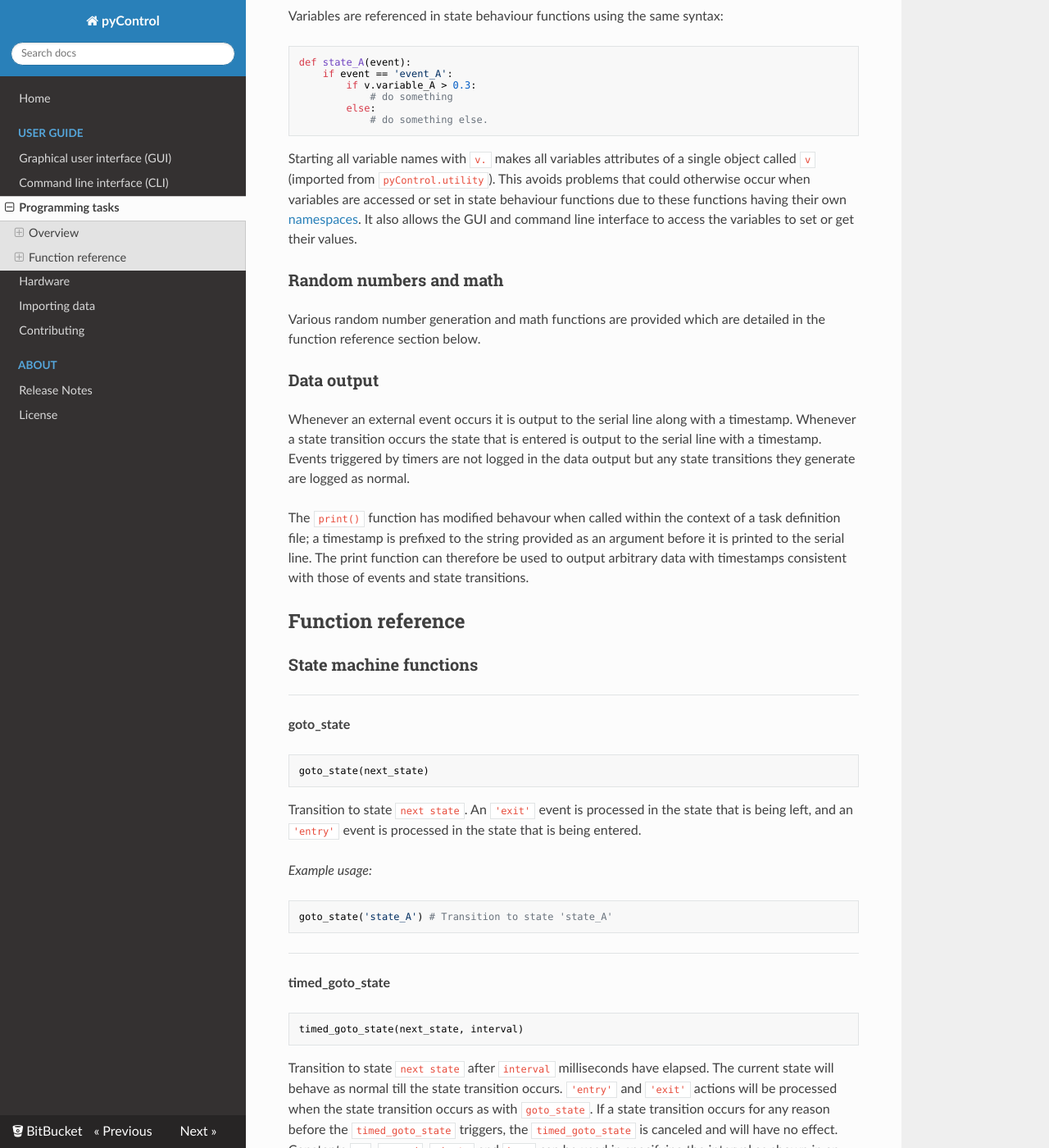
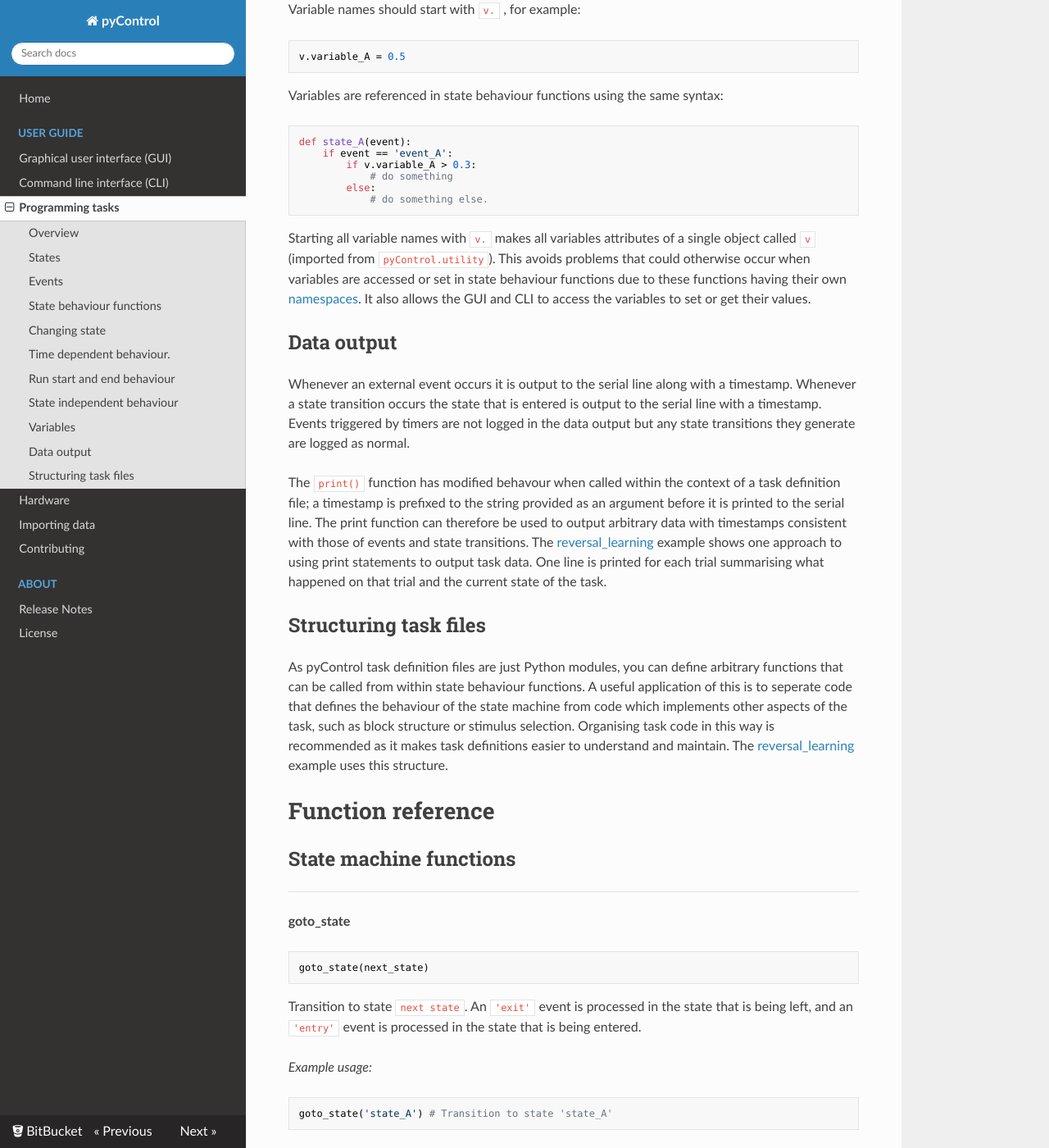
Before and after one commit to pyControl/docs, an MkDocs documentation site: the page built from docs/user-guide/programming-tasks.md, in a window 1280 px wide and 1400 px high, scrolled down 4452 px. Shown: the whole window at 82% size. Built offline with MkDocs 1.6.1, drawn with Linux system fonts in a browser that asks for light colours; nearby versions of some CDN libraries; old or Windows-style settings are respelled for this version of MkDocs; some of the changed text lies outside the part shown.

Commit message:
- Modified programming tasks to reflect updated reversal_learning example task.
- Modified headings depths to work better with readthedocs theme.

- Added links to OEPS webstore.

````diff
--- a/docs/user-guide/programming-tasks.md
+++ b/docs/user-guide/programming-tasks.md
@@ -16,7 +16,7 @@ If you are using a hardware definition file to specify external [hardware](hardw
 import hardware_definition as hw
 ```
 
-### States
+## States
 
 The state machine has a set of states defined by the user, and at any point in time it is in one of these states.  The set of states is defined by creating a varible called `states` which is a list of state names:
 
@@ -30,7 +30,7 @@ The state the machine starts in must be specified by setting a variable called `
 initial_state = 'state_A'
 ```
 
-### Events
+## Events
 
 Events cause the state machine to do things, they may be generated externally by hardware inputs or internally by setting timers.  The user specifies the events used by the state machine by creating a variable called `events` which is a list of event names.
 
@@ -40,9 +40,9 @@ events = ['event_A, event_B']
 
 Events used by internal timers can have whatever name you want.  Events generated by external inputs must have the event name specified for the relevent input in the hardware definition.
 
-### State machine behaviour
+## State behaviour functions
 
-The behaviour of the state machine is defined by writing a set of *state behaviour functions*, each of which defines the behaviour of one state.  The name of the function must be the same as the name of the state whose behaviour it defines, and the function must take a single argument called `event`.  When an event occurs the function corresponding to the current state is called with the event that occured as an argument.  For example if `'event_A'` occurs when the state machine is in `'state_A'`, the function `state_A` is called with `'event_A'` as an argument.
+The behaviour of the state machine is defined by writing a set of *state behaviour functions*, each of which defines the behaviour of one state.  The name of the function must be the same as the name of the state whose behaviour it defines, and the function must take a single argument called `event`.  When an event occurs the function corresponding to the current state is called with the event that occured as an argument.  For example if `'event_A'` occurs when the state machine is in `'state_A'`, the function `state_A` is called with `'event_A'` as an argument.  State behaviour functions usually consist of a set of `if` / `elif` statements which determine what happens when different events occur.
 
 ```python
 def state_A(event):
@@ -54,7 +54,7 @@ def state_A(event):
 
 Any valid micropython code can be put in state behaviour functions, though the code should execute fast as it will block any other behaviour of the state machine while it is executing.
 
-### Changing state
+## Changing state
 
 The function `goto_state` tells the state machine to transition to the state who's name is provided as an argument.
 
@@ -77,7 +77,7 @@ Calling `goto_state` in response to an `'entry'` or  `'exit'` event will cause a
 
 It is recomended not to put any code in a state behaviour function after a `goto_state` because it will be executed following the state transition when the task is in the subsequent state, potentially causing hard to identify bugs.
 
-### Time dependent behaviour.
+## Time dependent behaviour.
 
 The simplest way to implement time dependent behaviour is using the `timed_goto_state` function.  This tells the state machine to transition to a specified state after a specified interval has elapsed.
 
@@ -136,7 +136,7 @@ You can also get the current time using the `get_current_time` function which re
 x = get_current_time()
 ```
 
-### Run start and end behaviour
+## Run start and end behaviour
 
 Code can be executed when the framework starts or stops running by defining the following functions in the state machine discription:
 
@@ -157,7 +157,7 @@ stop_framework()
 
 When the framwork is stopped in this way, the `run_end` function will be called as usual.  The typical use of `stop_framework` is to stop the framework at the end of the behaviour session, dependent on a timer or criterion such as the number of rewards delivered.
 
-### State independent behaviour
+## State independent behaviour
 
 To implement behaviour which occurs irrespective of which state the machine is in, the following function can be defined in the state machine description:
 
@@ -179,7 +179,7 @@ def all_states(event):
 ```
 
 
-### Variables
+## Variables
 
 Variable names should start with `v.` , for example:
 
@@ -198,21 +198,21 @@ def state_A(event):
             # do something else.
 ```
 
-Starting all variable names with `v.` makes all variables attributes of a single object called `v` (imported from `pyControl.utility`).  This avoids problems that could otherwise occur when variables are accessed or set in state behaviour functions due to these functions having their own [namespaces](https://docs.python.org/3/tutorial/classes.html).  It also allows the GUI and command line interface to access the variables to set or get their values.
+Starting all variable names with `v.` makes all variables attributes of a single object called `v` (imported from `pyControl.utility`).  This avoids problems that could otherwise occur when variables are accessed or set in state behaviour functions due to these functions having their own [namespaces](https://docs.python.org/3/tutorial/classes.html).  It also allows the GUI and CLI to access the variables to set or get their values.
 
-### Random numbers and math
-
-Various random number generation and math functions are provided which are detailed in the function reference section below.
-
-### Data output
+## Data output
 
 Whenever an external event occurs it is output to the serial line along with a timestamp. Whenever a state transition occurs the state that is entered is output to the serial line with a timestamp.  Events triggered by timers are not logged in the data output but any state transitions they generate are logged as normal.
 
-The `print()` function has modified behavour when called within the context of a task definition file; a timestamp is prefixed to the string provided as an argument before it is printed to the serial line.  The print function can therefore be used to output arbitrary data with timestamps consistent with those of events and state transitions.
+The `print()` function has modified behavour when called within the context of a task definition file; a timestamp is prefixed to the string provided as an argument before it is printed to the serial line.  The print function can therefore be used to output arbitrary data with timestamps consistent with those of events and state transitions.  The [reversal_learning](https://bitbucket.org/takam/pycontrol/src/default/tasks/reversal_learning.py) example shows one approach to using print statements to output task data. One line is printed for each trial summarising what happened on that trial and the current state of the task.
 
-## Function reference
+## Structuring task files
 
-### State machine functions
+As pyControl task definition files are just Python modules, you can define arbitrary functions that can be called from within state behaviour functions.  A useful application of this is to seperate code that defines the behaviour of the state machine from code which implements other aspects of the task, such as block structure or stimulus selection.  Organising task code in this way is recommended as it makes task definitions easier to understand and maintain. The [reversal_learning](https://bitbucket.org/takam/pycontrol/src/default/tasks/reversal_learning.py) example uses this structure.
+
+# Function reference
+
+## State machine functions
 
 ---
 
@@ -368,7 +368,7 @@ Stop the framework running.
 
 ---
 
-### Random functions and classes
+## Random functions and classes
 
 Functions and classes for random number generation.
 
@@ -470,9 +470,21 @@ next_sample = x.next() # Get the next sample.
 ```
 ---
 
-### Math functions and classes.
+## Math functions and classes.
 
-The micropython [math](https://docs.micropython.org/en/latest/pyboard/library/math.html) module provides many math functions in addition to those below.
+The Micropython [math](https://docs.micropython.org/en/latest/pyboard/library/math.html) module provides many math functions:
+
+```python
+
+import math
+
+math.log(x) # Return the natural logarithm of x
+
+math.sin(x) # Return the sine of x
+
+```
+
+pyControl provides the following additional maths functions and classes:
 
 ---
 
````
Also changed, not shown: docs/index.md (+3 -1 lines), docs/user-guide/hardware.md (+18 -18 lines).
